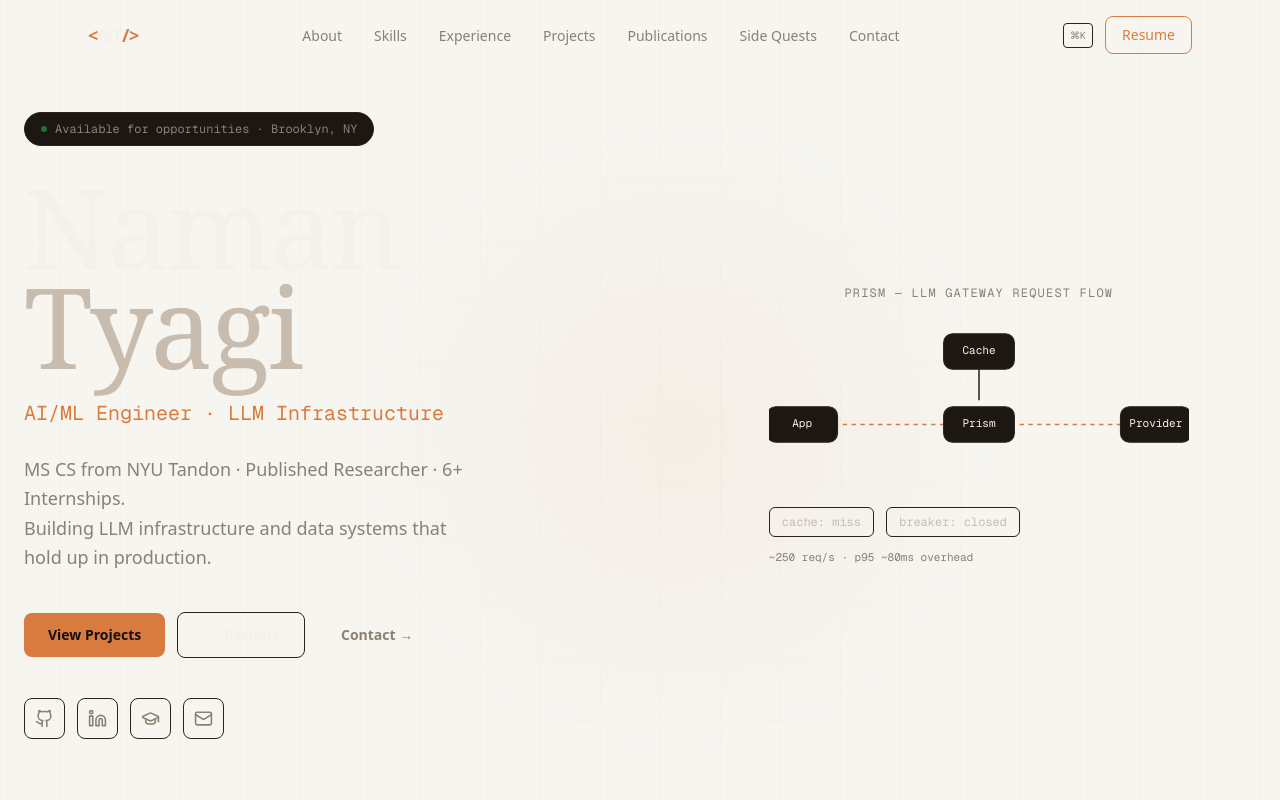
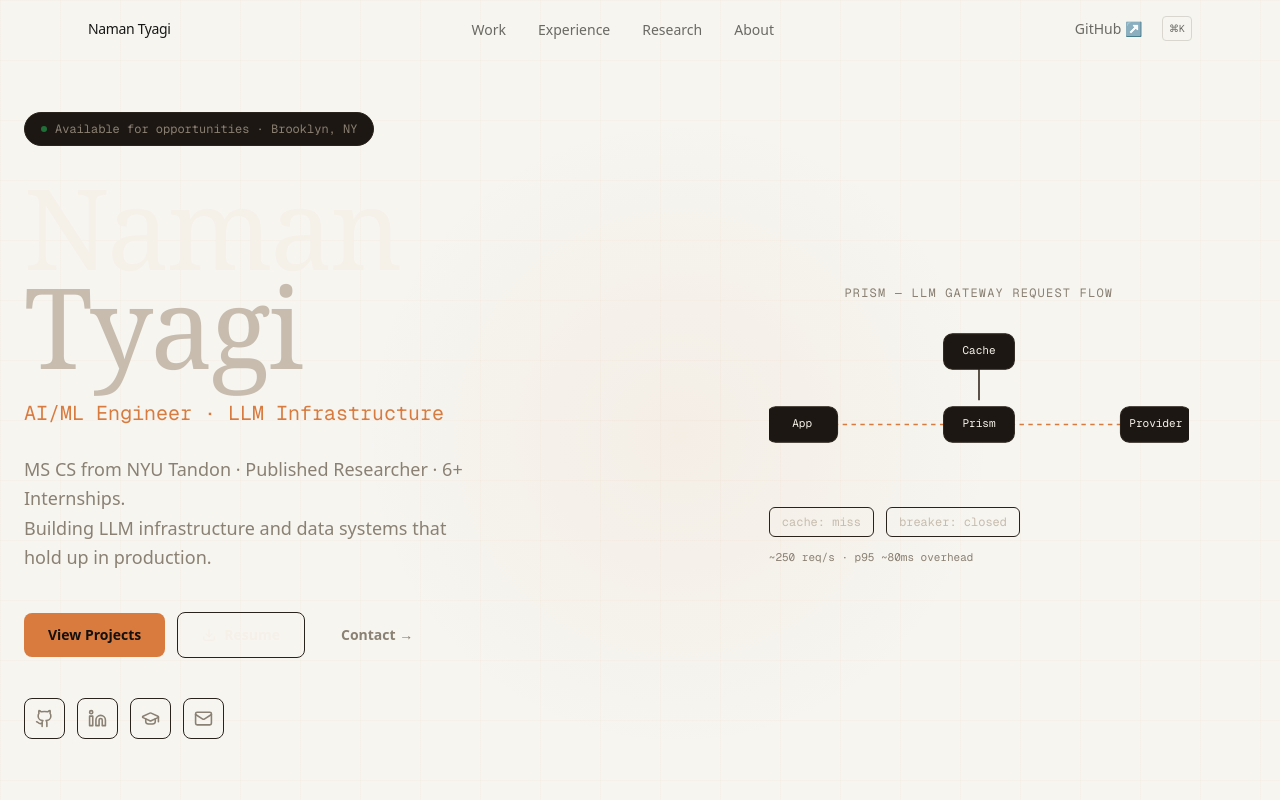
Before and after one commit to Namantyagi2727/portfolio, a Next.js app: page / in a window 1280 px wide. Shown: the top 800 px of the page. Built offline with nearby package versions, Linux system fonts and the light colour scheme.

Commit message:
feat: rewrite Navbar for the new IA and light palette
Work / Experience / Research / About / GitHub, re-skinned to the
warm-light tokens. Experience/Research/About still point at the
legacy section ids, which are unchanged in this cycle.

```diff
--- a/src/components/Navbar.tsx
+++ b/src/components/Navbar.tsx
@@ -1,15 +1,13 @@
 "use client";
 
 import { useState, useEffect } from "react";
+import { personalInfo } from "@/lib/data";
 
 const navLinks = [
+  { label: "Work", href: "#work" },
+  { label: "Experience", href: "#experience" },
+  { label: "Research", href: "#publications" },
   { label: "About", href: "#about" },
-  { label: "Skills", href: "#skills" },
-  { label: "Experience", href: "#experience" },
-  { label: "Projects", href: "#projects" },
-  { label: "Publications", href: "#publications" },
-  { label: "Side Quests", href: "#sidequests" },
-  { label: "Contact", href: "#contact" },
 ];
 
 export default function Navbar() {
@@ -24,67 +22,76 @@ export default function Navbar() {
 
   return (
     <header
-      className={`fixed top-0 left-0 right-0 z-50 transition-all duration-300 ${
-        scrolled ? "bg-[#14100d]/90 backdrop-blur-md border-b border-[#2a231c]" : "bg-transparent"
+      className={`fixed top-0 left-0 right-0 z-50 transition-colors duration-300 ${
+        scrolled ? "bg-background/90 backdrop-blur-md border-b border-border" : "bg-transparent"
       }`}
     >
       <nav className="max-w-6xl mx-auto px-6 py-4 flex items-center justify-between">
-        <a href="#hero" className="text-lg font-bold tracking-tight text-[#f5f0e8] hover:text-[#d97b3f] transition-colors">
-          <span className="text-[#d97b3f]">&lt;</span>
-          NT
-          <span className="text-[#d97b3f]">/&gt;</span>
+        <a
+          href="#hero"
+          className="text-sm font-medium tracking-tight text-foreground hover:text-accent transition-colors"
+        >
+          {personalInfo.name}
         </a>
 
         <ul className="hidden md:flex items-center gap-8">
           {navLinks.map((link) => (
             <li key={link.href}>
-              <a href={link.href} className="text-sm text-[#8a8073] hover:text-[#d97b3f] transition-colors duration-200 font-medium">
+              <a
+                href={link.href}
+                className="text-sm text-muted hover:text-accent transition-colors duration-200"
+              >
                 {link.label}
               </a>
             </li>
           ))}
         </ul>
 
-        <div className="hidden md:flex items-center gap-3">
-          <kbd className="text-[10px] font-mono text-[#8a8073] border border-[#2a231c] rounded px-1.5 py-1">⌘K</kbd>
+        <div className="hidden md:flex items-center gap-5">
           <a
-            href="/resume.pdf"
+            href={personalInfo.github}
             target="_blank"
             rel="noopener noreferrer"
-            className="inline-flex items-center gap-2 text-sm font-medium px-4 py-2 rounded-lg border border-[#d97b3f] text-[#d97b3f] hover:bg-[#d97b3f]/10 transition-all duration-200"
+            className="text-sm text-muted hover:text-accent transition-colors"
           >
-            Resume
+            GitHub ↗
           </a>
+          <kbd className="text-[10px] font-mono text-muted border border-border rounded px-1.5 py-1">⌘K</kbd>
         </div>
 
-        <button className="md:hidden text-[#f5f0e8] p-2" onClick={() => setMenuOpen(!menuOpen)} aria-label="Toggle menu">
+        <button
+          className="md:hidden text-foreground p-2"
+          onClick={() => setMenuOpen(!menuOpen)}
+          aria-label="Toggle menu"
+          aria-expanded={menuOpen}
+        >
           <div className="w-5 flex flex-col gap-1.5">
-            <span className={`block h-0.5 bg-current transition-all duration-300 ${menuOpen ? "rotate-45 translate-y-2" : ""}`} />
-            <span className={`block h-0.5 bg-current transition-all duration-300 ${menuOpen ? "opacity-0" : ""}`} />
-            <span className={`block h-0.5 bg-current transition-all duration-300 ${menuOpen ? "-rotate-45 -translate-y-2" : ""}`} />
+            <span className={`block h-0.5 bg-current transition-transform duration-300 ${menuOpen ? "rotate-45 translate-y-2" : ""}`} />
+            <span className={`block h-0.5 bg-current transition-opacity duration-300 ${menuOpen ? "opacity-0" : ""}`} />
+            <span className={`block h-0.5 bg-current transition-transform duration-300 ${menuOpen ? "-rotate-45 -translate-y-2" : ""}`} />
           </div>
         </button>
       </nav>
 
       {menuOpen && (
-        <div className="md:hidden bg-[#1c1712] border-t border-[#2a231c] px-6 py-4 flex flex-col gap-4">
+        <div className="md:hidden bg-background border-t border-border px-6 py-4 flex flex-col gap-4">
           {navLinks.map((link) => (
             <a
               key={link.href}
               href={link.href}
               onClick={() => setMenuOpen(false)}
-              className="text-sm text-[#8a8073] hover:text-[#d97b3f] transition-colors font-medium"
+              className="text-sm text-muted hover:text-accent transition-colors"
             >
               {link.label}
             </a>
           ))}
           <a
-            href="/resume.pdf"
+            href={personalInfo.github}
             target="_blank"
             rel="noopener noreferrer"
-            className="text-sm font-medium text-[#d97b3f] border border-[#d97b3f] px-4 py-2 rounded-lg text-center hover:bg-[#d97b3f]/10 transition-all"
+            className="text-sm text-muted hover:text-accent transition-colors"
           >
-            Resume
+            GitHub ↗
           </a>
         </div>
       )}
```
